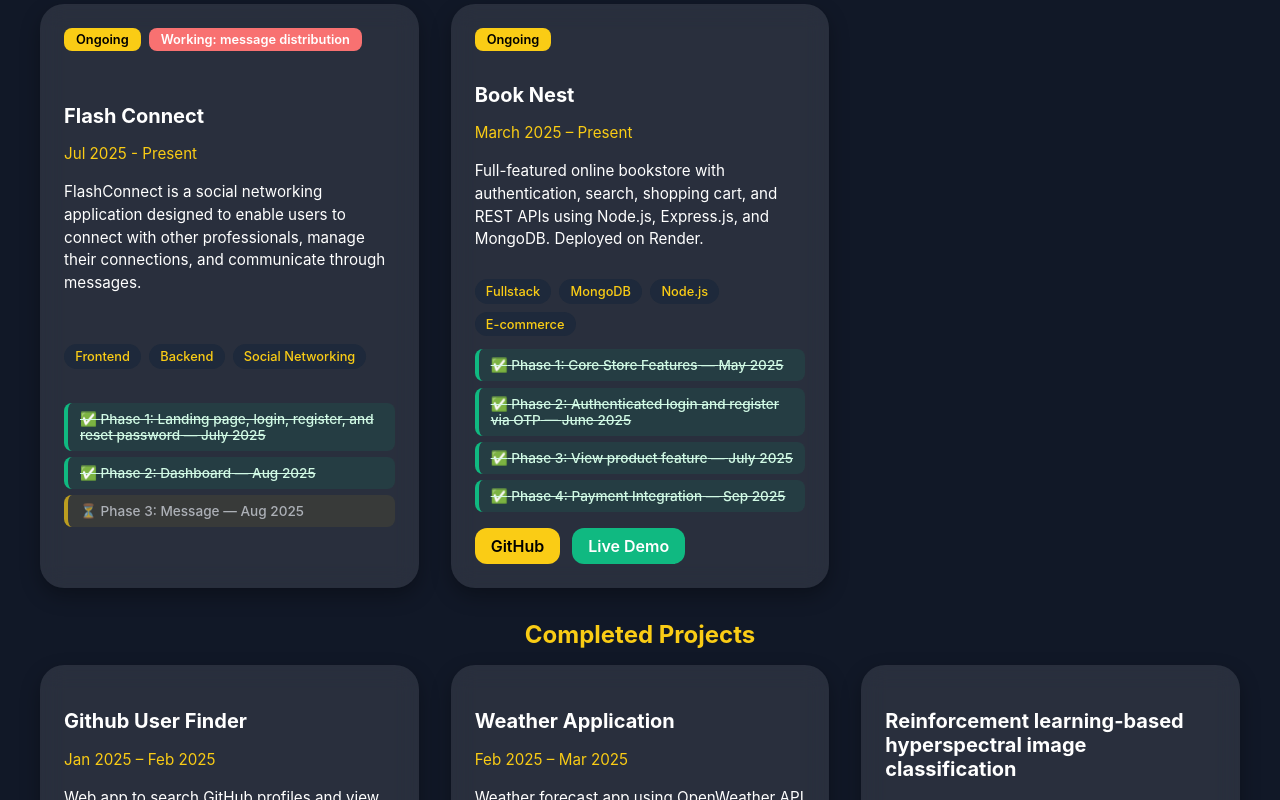
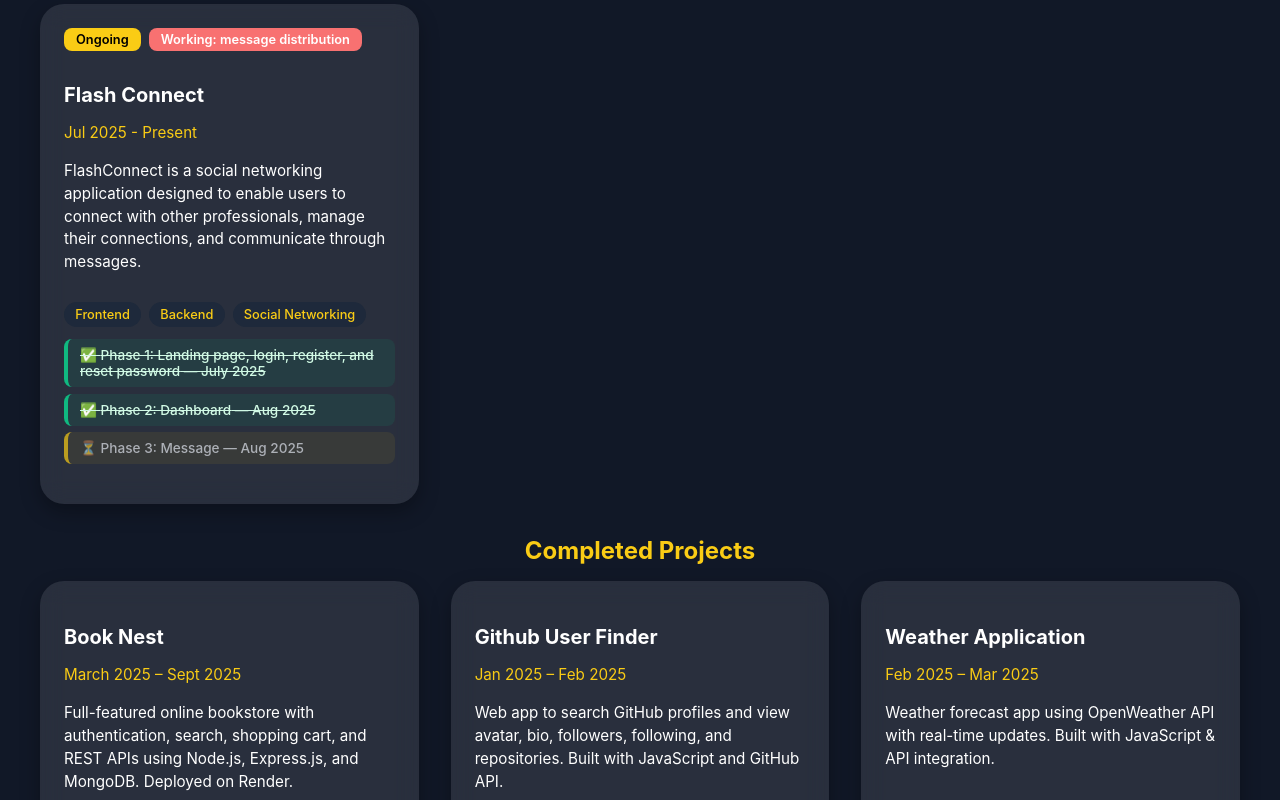
Before and after one commit to Maverick400x/portfolio, a React (Create React App) app: page /projects in a window 1280 px wide. Shown: the part 300-1100 px from the top of the page. Built offline with nearby package versions, Linux system fonts and the light colour scheme.

Commit message:
Update Projects.jsx

```diff
--- a/src/pages/Projects.jsx
+++ b/src/pages/Projects.jsx
@@ -33,12 +33,12 @@ export default function Projects() {
         },
         {
             title: "Book Nest",
-            period: "March 2025 – Present",
+            period: "March 2025 – Sept 2025",
             desc: "Full-featured online bookstore with authentication, search, shopping cart, and REST APIs using Node.js, Express.js, and MongoDB. Deployed on Render.",
             github: "https://github.com/Maverick400x/BookNest",
             live: "https://book-nest-wgrp.onrender.com",
-            ongoing: true,
-            tags: ["Fullstack", "MongoDB", "Node.js", "E-commerce"],
+            ongoing: false,
+            tags: ["Fullstack", "MongoDB", "Node.js", "E-commerce","Razorpay"],
             phases: [
                 { name: "Phase 1: Core Store Features", eta: "May 2025", completed: true },
                 {
```
